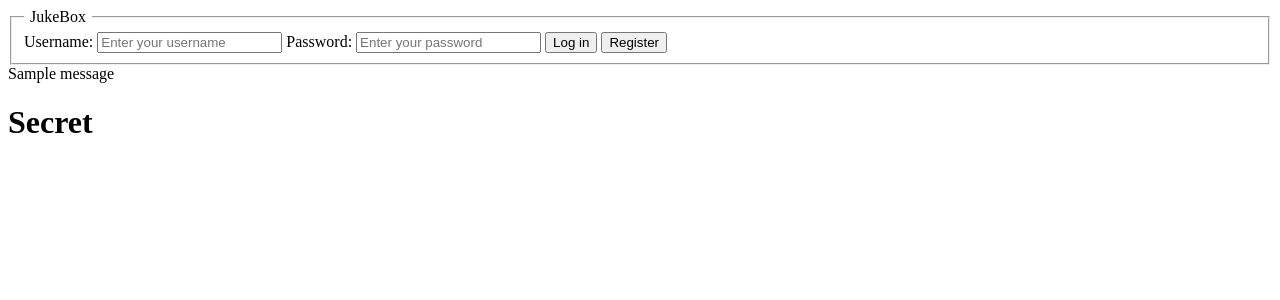
After one commit to GRWathen/JukeBox, a Flask app: template templates/secret.html in a window 1280 px wide. The commit adds this page. Shown: the top 300 px of the page. Run offline with Flask 2, Linux system fonts and the light colour scheme; the template is opened without the code that fills it: most values are stand-ins (such as "Sample title", 1, 10 or a date in 2020); one stand-in notice (Sample message) is shown.

Commit message:
Log In, Register, From URL

```diff
--- a/app.py
+++ b/app.py
@@ -1,18 +1,17 @@
-# TODO: seed
-# TODO: forex component
-
-from flask import Flask
+from flask import Flask, request, render_template, redirect, session, flash
 from flask_debugtoolbar import DebugToolbarExtension
+from sqlalchemy.exc import IntegrityError
 from models import db, connect_db, User, Video, Playlist, Playlists_Videos
+from forms import LogInOutForm, RegisterForm #, LoginForm, LogoutForm
 
 app = Flask(__name__)
 app.config["SECRET_KEY"] = "Don't look at me."
 app.config["SQLALCHEMY_DATABASE_URI"] = "postgresql:///JukeBoxDB"
 app.config["SQLALCHEMY_TRACK_MODIFICATIONS"] = False
-app.config["SQLALCHEMY_ECHO"] = True # print sql to terminal
+app.config["SQLALCHEMY_ECHO"] = True
 #app.config["TESTING"] = True
 #app.config["DEBUG_TB_HOSTS"] = ["dont-show-debug-toolbar"]
-#app.config["DEBUG_TB_INTERCEPT_REDIRECTS"] = False
+app.config["DEBUG_TB_INTERCEPT_REDIRECTS"] = False
 debug = DebugToolbarExtension(app)
 
 connect_db(app)
@@ -25,4 +24,76 @@ def fav_icon():
 @app.route("/")
 def homepage():
     """Show homepage"""
-    return return ""
+    form_log = LogInOutForm()
+    return render_template("home.html", form_log=form_log, from_url="home.html")
+
+@app.route("/register", methods=["GET", "POST"])
+def register():
+    """Register user: produce form & handle form submission."""
+    form_log = LogInOutForm()
+    form_register = RegisterForm()
+    if form_register.validate_on_submit():
+        name = form_register.username.data
+        pwd = form_register.password.data
+
+        user = User.register(name, pwd)
+        db.session.add(user)
+        try:
+            db.session.commit()
+        except IntegrityError:
+            form_register.username.errors.append("Invalid name/password")
+            return render_template("register.html", form_log=form_log, form_register=form_register, from_url="register.html")
+
+        session["user_id"] = user.id
+        # on successful login, redirect to secret page
+        flash("Logged In")
+        return redirect("/secret")
+    else:
+        return render_template("register.html", form_log=form_log, form_register=form_register, from_url="register.html")
+
+@app.route("/login", methods=["GET", "POST"])
+def login():
+    """Produce login form or handle login."""
+    form_log = LogInOutForm()
+
+    print("---=== Log In ===---")
+    print(request.form)
+    print(request.form.get("username"))
+    print(request.form.get("password"))
+    print(request.form.get("from_url"))
+    print("====================")
+    from_url = request.form.get("from_url")
+    if request.form.get("username") is None:
+        flash("username")
+        return render_template(from_url, form_log=form_log)
+    if request.form.get("password") is None:
+        flash("password")
+        return render_template(from_url, form_log=form_log)
+    if form_log.validate_on_submit():
+        name = form_log.username.data
+        pwd = form_log.password.data
+
+        # authenticate will return a user or False
+        user = User.authenticate(name, pwd)
+        if user:
+            session["user_id"] = user.id  # keep logged in
+            flash("Logged In")
+            return redirect("/secret")
+        else:
+            form_log.username.errors = ["Invalid name/password"]
+
+    return render_template(from_url, form_log=form_log)
+
+@app.route("/logout") # TODO: should be POST - empty form to submit
+def logout():
+    """Logs user out and redirects to homepage."""
+    if session.get("user_id"):
+        session.pop("user_id")
+        flash("Logged Out")
+    return redirect("/")
+
+@app.route("/secret")
+def secret():
+    """Example page."""
+    form_log = LogInOutForm()
+    return render_template("secret.html", form_log=form_log, from_url="secret.html")
--- a/models.py
+++ b/models.py
@@ -52,7 +52,7 @@ class Video(db.Model):
     title = db.Column(db.String(50), nullable=False)
     artist = db.Column(db.String(50), nullable=False)
     video_id = db.Column(db.String, nullable=False)
-    # unique - user_id/title/artist
+    # TODO: unique - user_id/title/artist
 
 class Playlist(db.Model):
     __tablename__ = "playlists"
@@ -61,9 +61,9 @@ class Playlist(db.Model):
         return f"<Playlist:{self.name}  ID:{self.id}>"
 
     id = db.Column(db.Integer, primary_key=True, autoincrement=True)
-    playlist_id = db.Column(db.Integer, db.ForeignKey("users.id"))
+    user_id = db.Column(db.Integer, db.ForeignKey("users.id"))
     name = db.Column(db.String(50), nullable=False)
-    # unique - user_id/name
+    # TODO: unique - user_id/name
 
 class Playlists_Videos(db.Model):
     __tablename__ = "playlists_videos"
--- a/templates/base.html
+++ b/templates/base.html
@@ -9,6 +9,5 @@
         {% include "components/loginout.html" %}
         {% block CONTENT %}
         {% endblock %}
-        </div>
     </body>
 </html>
--- a/templates/components/loginout.html
+++ b/templates/components/loginout.html
@@ -1,26 +1,29 @@
 <form>
-    {{ form.hidden_tag() }}
+    {{ form_log.hidden_tag() }}
+    <input id="from_url" name="from_url" type="hidden" value="{{ from_url }}">
     <fieldset>
         <legend>&nbsp;JukeBox&nbsp;</legend>
         {% if "user_id" in session %}
             <span>{{session["user_id"]}}</span>
             <button type="submit" formaction="/logout" formmethod="POST">Log out</button>
         {% else %}
-            <label>Username: <input id="username" name="username" type="text" placeholder="Enter your username" required></label>
-            <label>Password: <input id="password" name="password" type="password" placeholder="Enter your password" required></label>
+            <label>Username: <input id="log_username" name="log_username" type="text" placeholder="Enter your username"></label>
+            <label>Password: <input id="log_password" name="log_password" type="password" placeholder="Enter your password"></label>
             <button type="submit" formaction="/login" formmethod="POST">Log in</button>
             <button type="submit" formaction="/register" formmethod="POST">Register</button>
         {% endif %}
     </fieldset>
-    {% with MESSAGES = get_flashed_messages() %}
     <!--
-    {% with MESSAGES = get_flashed_messages(with_categories=true) %}
-    {% with MESSAGES = get_flashed_messages(category_filter=["error"]) %}
+    {# with MESSAGES = get_flashed_messages(with_categories=true) #}
+    {# with MESSAGES = get_flashed_messages(category_filter=["error"]) #}
     get_flashed_messages(with_categories, category_filter)
     -->
+    {% with MESSAGES = get_flashed_messages() %}
         {% if MESSAGES %}
+            <!--
+            {# for CAT, MSG in MESSAGES #}
+            -->
             {% for MSG in MESSAGES %}
-            {% for CAT, MSG in MESSAGES %}
             <div>{{ MSG }}</div>
             {% endfor %}
         {% endif %}
--- /dev/null
+++ b/templates/home.html
@@ -0,0 +1,4 @@
+{% extends "base.html" %}
+{% block CONTENT %}
+<h1>Jukebox</h1>
+{% endblock %}
--- /dev/null
+++ b/templates/secret.html
@@ -0,0 +1,4 @@
+{% extends "base.html" %}
+{% block CONTENT %}
+<h1>Secret</h1>
+{% endblock %}
```
Also changed, not shown: forms.py (added, +26 -0 lines), templates/register.html (+15 -8 lines).
